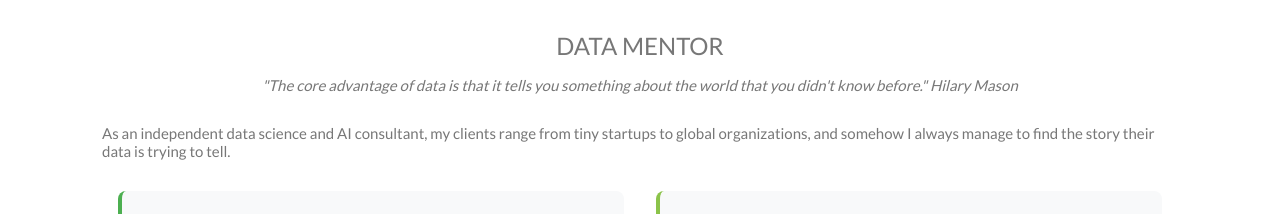
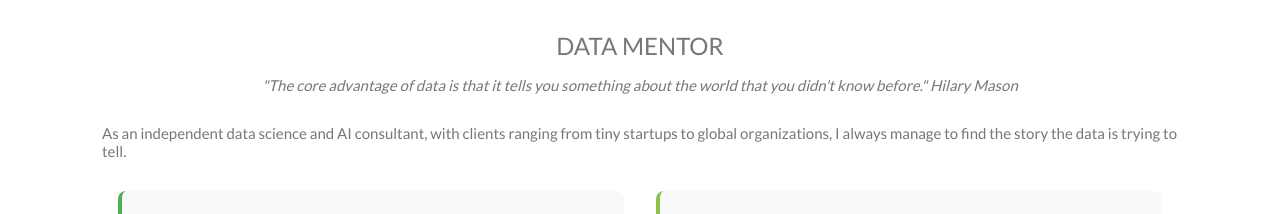
Before and after one commit to cheatham1/cheatham1.github.io, a plain HTML site: page index.html in a window 1280 px wide. Shown: the part 980-1194 px from the top of the page. Drawn offline with Linux system fonts and the light colour scheme.

Commit message:
Update index.html

```diff
--- a/index.html
+++ b/index.html
@@ -347,7 +347,7 @@ didn't know before." Hilary Mason</em></p>
 
         <div class="container">
 
-            <p>As an independent data science and AI consultant, my clients range from tiny startups to global organizations, and somehow I always manage to find the story their data is trying to tell.</p>
+            <p>As an independent data science and AI consultant, with clients ranging from tiny startups to global organizations, I always manage to find the story the data is trying to tell.</p>
 
               <!--<h4 style="color: #2196F3;">Client Success Stories (The Greatest Hits)</h4>-->
 
```
